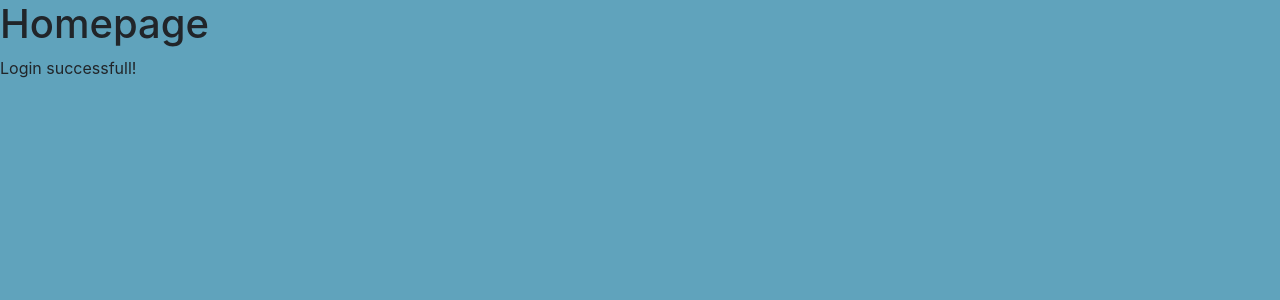
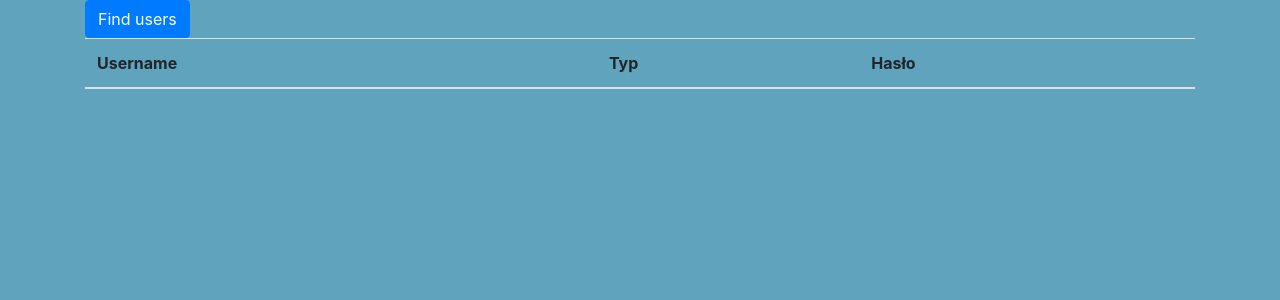
Before and after one commit to Czanciszek/diet-application, an Angular app in the folder diet-application-web/: page /home in a window 1280 px wide. Shown: the top 300 px of the page. Built offline with nearby package versions, Linux system fonts and the light colour scheme.

Commit message:
add example get data from backend

```diff
--- a/diet-application-web/src/app/home/home.component.html
+++ b/diet-application-web/src/app/home/home.component.html
@@ -1,2 +1,22 @@
-<h1>Homepage</h1>
-<p>Login successfull!</p>
+<div class="container">
+  <button type="button" class="btn btn-primary" (click)="getUsers()">Find users</button>
+</div>
+
+<div class="container">
+  <table class="table">
+    <thead>
+      <tr>
+        <th>Username</th>
+        <th>Typ</th>
+        <th>Hasło</th>
+      </tr>
+    </thead>
+    <tbody>
+      <tr *ngFor = "let user of users">
+        <td>{{user.name}}</td>
+        <td>{{user.userType}}</td>
+        <td>{{user.password}}</td>
+      </tr>
+    </tbody>
+  </table>
+</div>
--- a/diet-application-web/src/app/home/home.component.ts
+++ b/diet-application-web/src/app/home/home.component.ts
@@ -1,4 +1,5 @@
 import { Component, OnInit } from '@angular/core';
+import {RestapiService} from "../restapi.service";
 
 @Component({
   selector: 'app-home',
@@ -7,9 +8,18 @@ import { Component, OnInit } from '@angular/core';
 })
 export class HomeComponent implements OnInit {
 
-  constructor() { }
+  users: any;
+  constructor(
+    private service:RestapiService
+  ) { }
 
   ngOnInit(): void {
   }
 
+  getUsers() {
+    let response = this.service.getUsers();
+    response.subscribe(data => {
+      this.users = data;
+    });
+  }
 }
```
